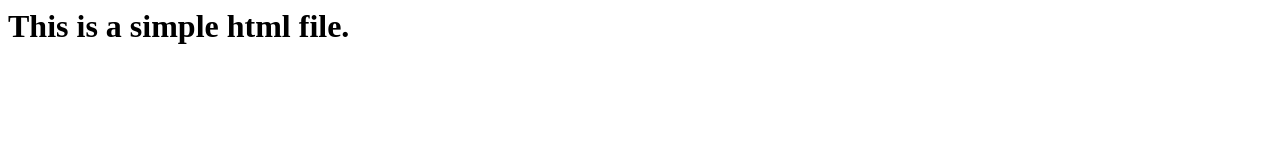
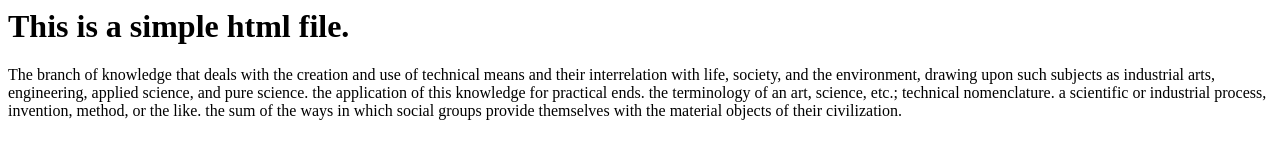
Before and after one commit to Aaarish/test_repo_1, a plain HTML site: page index.html in a window 1280 px wide. Drawn offline with Linux system fonts and the light colour scheme.

Commit message:
Update index.html
Third commit

```diff
--- a/index.html
+++ b/index.html
@@ -1,3 +1,10 @@
 <h1>
 	This is a simple html file.
 </h1>
+<body>
+	The branch of knowledge that deals with the creation and use of technical means and their interrelation with life, society, and the environment, drawing upon such subjects as industrial arts, engineering, applied science, and pure science.
+	the application of this knowledge for practical ends.
+	the terminology of an art, science, etc.; technical nomenclature.
+	a scientific or industrial process, invention, method, or the like.
+	the sum of the ways in which social groups provide themselves with the material objects of their civilization.
+</body>
```
